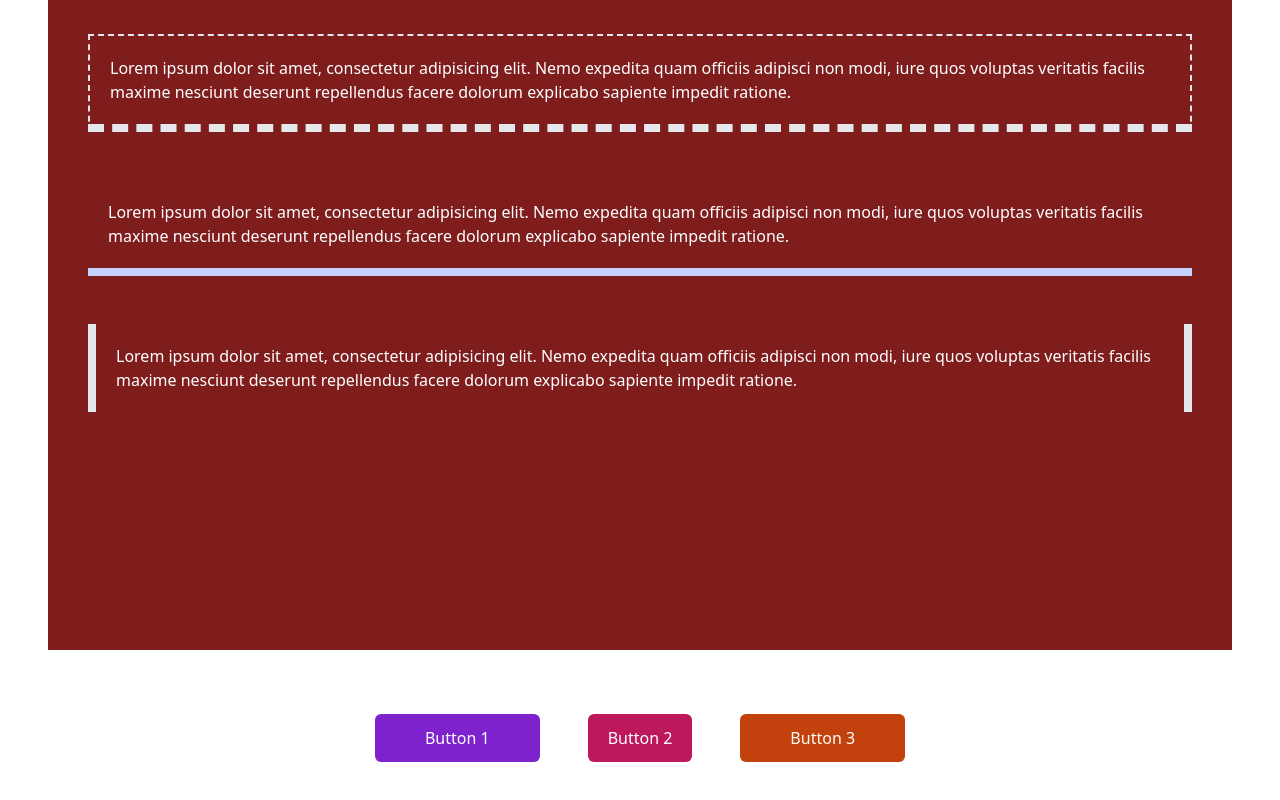
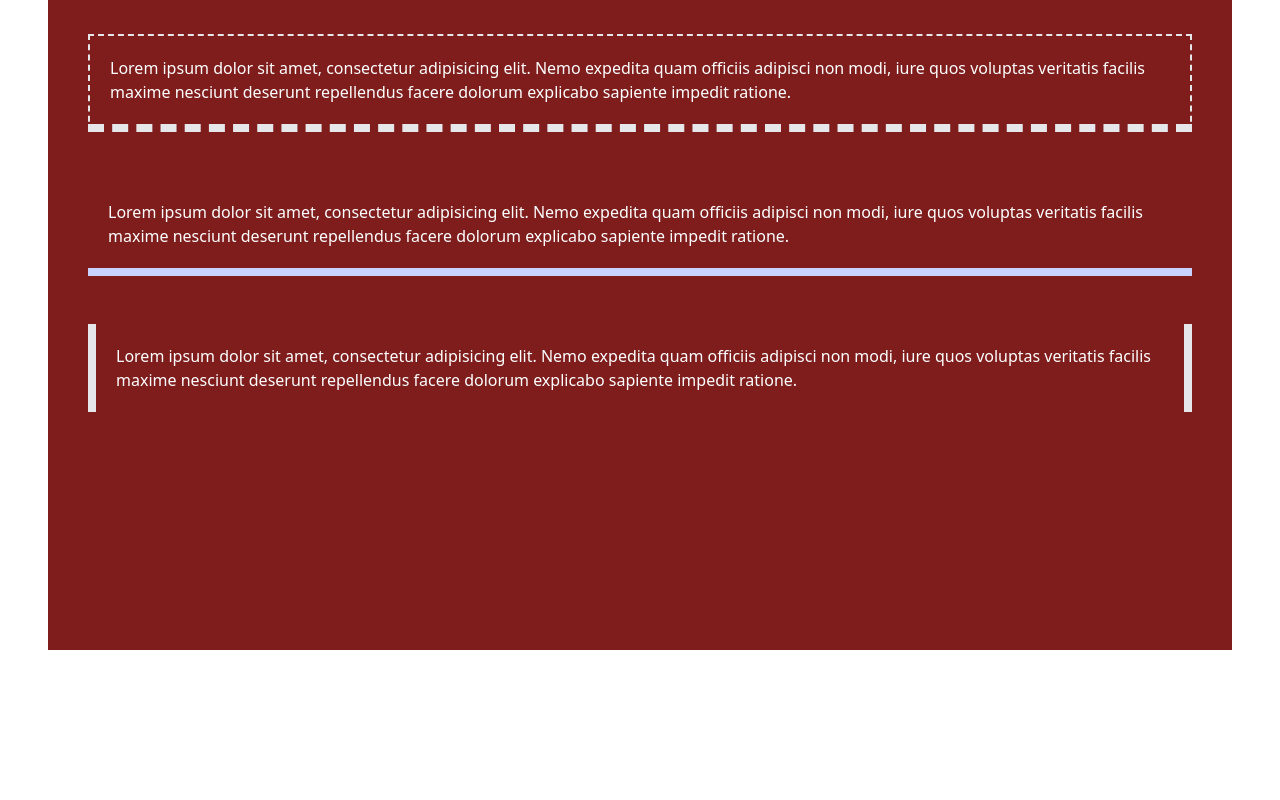
Before and after one commit to koheinthurako/React20-9-2023, a React (Create React App) app in the folder tailwindcss/: page / in a window 1280 px wide. Shown: the part 978-1778 px from the top of the page. After the commit the page ends 1676 px from the top, so only its background shows below. Built offline with nearby package versions, Linux system fonts and the light colour scheme.

Commit message:
remove buttons

```diff
--- a/tailwindcss/src/App.jsx
+++ b/tailwindcss/src/App.jsx
@@ -49,11 +49,7 @@ const App = () => {
           </p>
         </div>
       </div>
-      <div className='flex justify-center my-16 gap-12'>
-        <button className='bg-purple-700 px-[50px] py-3 rounded-md text-white'>Button 1</button>
-        <button className='bg-pink-700 px-5 py-3 rounded-md text-white'>Button 2</button>
-        <button className='bg-orange-700 px-[50px] py-3 rounded-md text-white'>Button 3</button>
-      </div>
+
     </div>
   )
 }
```
